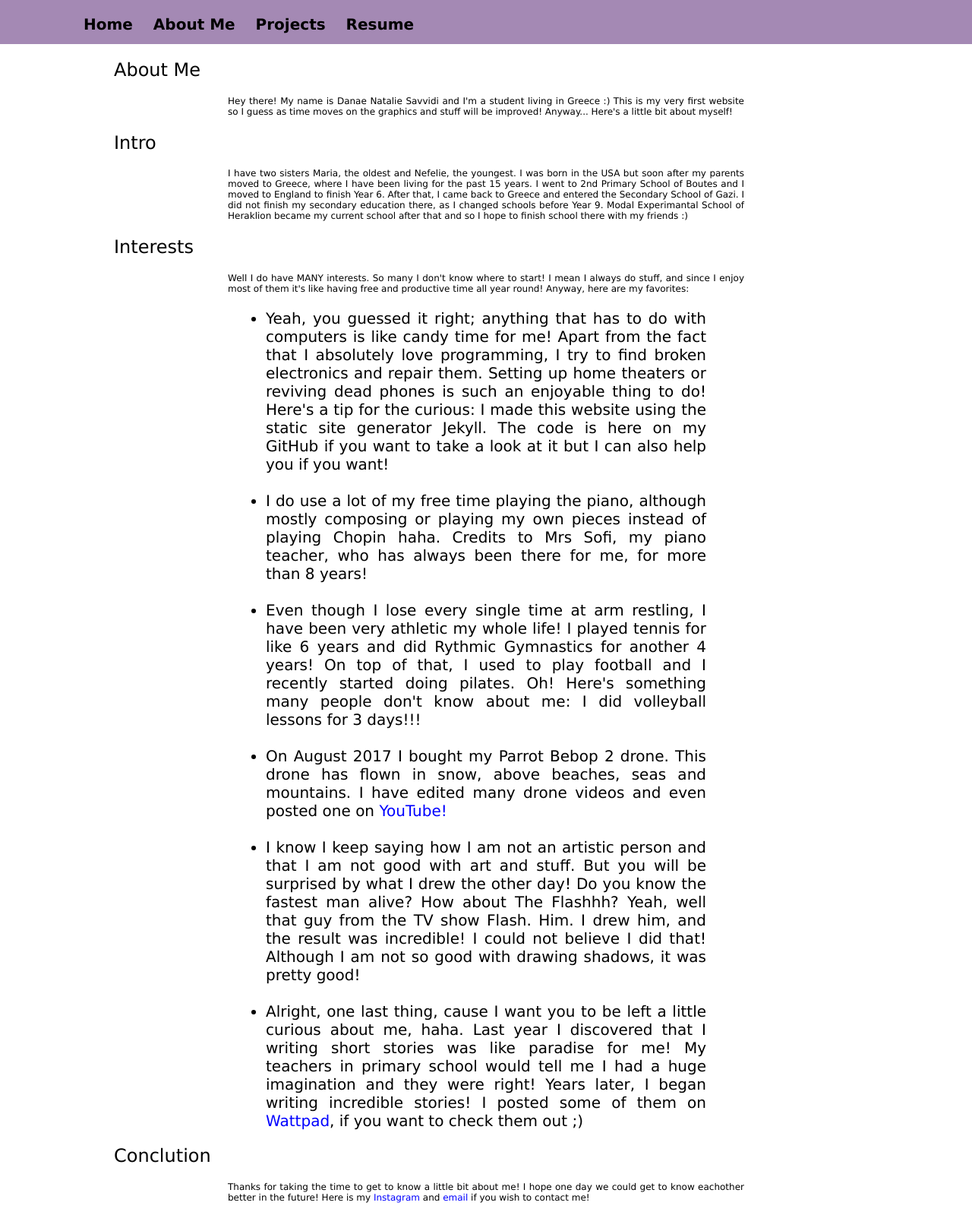
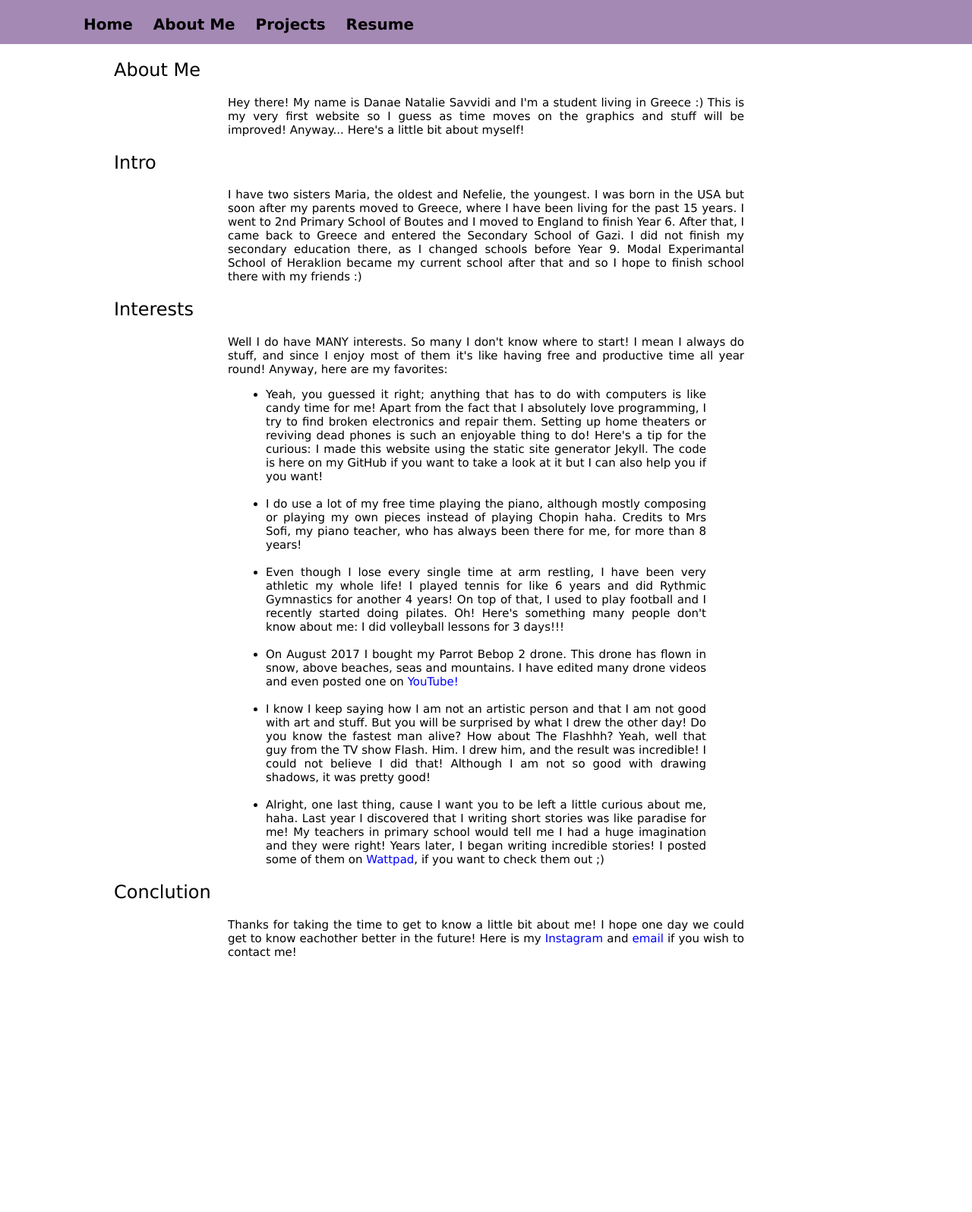
Before and after one commit to danaesav/danaesav.github.io, a Jekyll site: the page built from aboutme/index.html, in a window 1280 px wide. Shown: the part 405-2000 px from the top of the page at 76% size. Built offline with Jekyll 4.4.1, drawn with Linux system fonts in a browser that asks for light colours; after the commit the page ends 1682 px from its top, so only the background shows below that.

Commit message:
Update styles.css

```diff
--- a/css/styles.css
+++ b/css/styles.css
@@ -50,7 +50,7 @@ ul.posts li {
 
 .lists {
     font-family: 'Verdana';
-    font-size: 20px;
+    font-size: 15px;
     text-align: justify;
     padding-left: 350px;
     padding-right: 350px;
@@ -58,7 +58,7 @@ ul.posts li {
 
 p {
     font-family: 'Verdana';
-    font-size: 12px;
+    font-size: 15px;
     text-align: justify;
     padding-left: 300px;
     padding-right: 300px;
```
